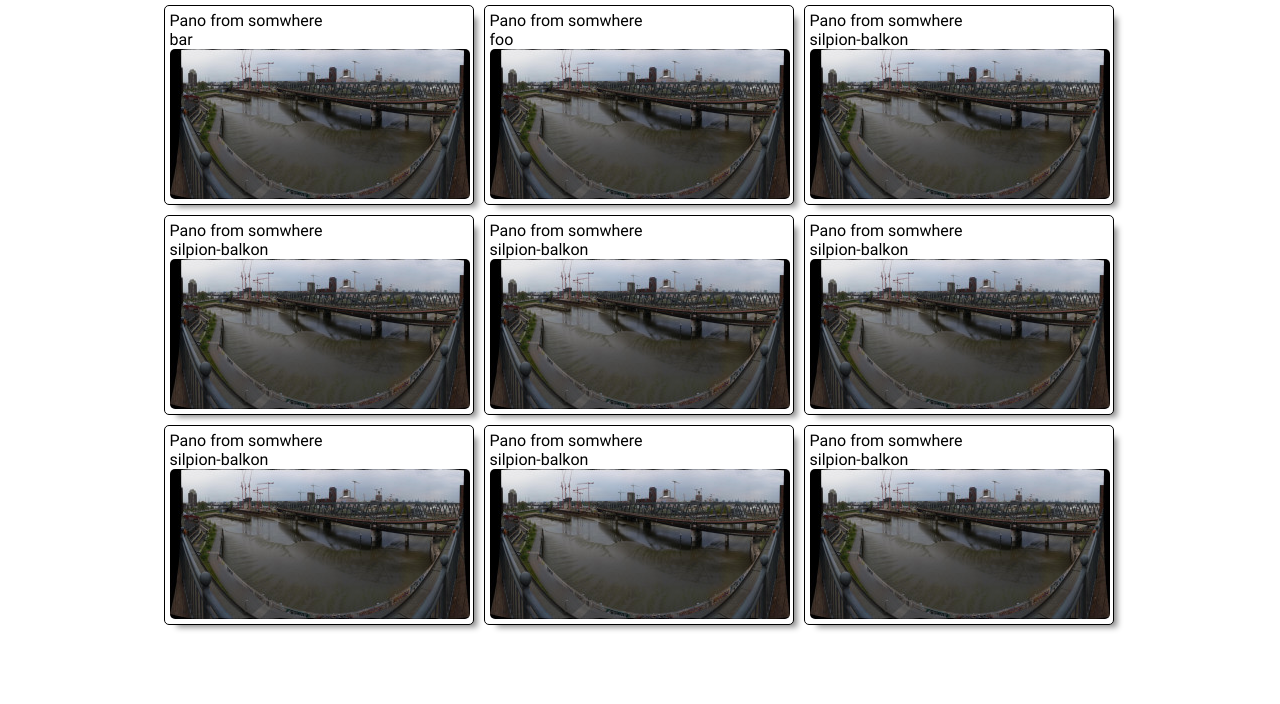
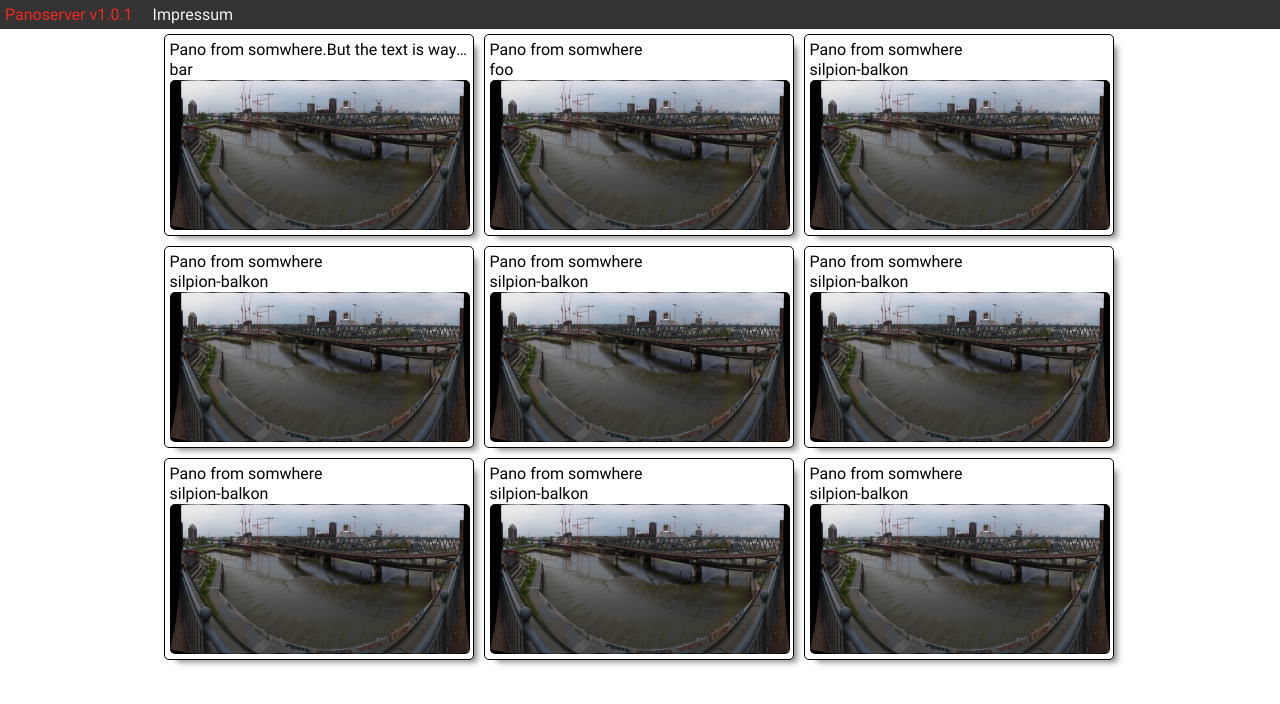
Before and after one commit to zebrajaeger/pano-server, a website: page fe/index.html in a window 1280 px wide. Drawn offline with nearby package versions, Linux system fonts and the light colour scheme; files that its build step writes are made by us from their sources; files whose address does not match are found by name.

Commit message:
[add] equal height and impressum link

```diff
--- a/fe/index.html
+++ b/fe/index.html
@@ -6,12 +6,18 @@
   <meta name="viewport" content="width=device-width, initial-scale=1" />
 </head>
 <body>
+
+<div id="navbar">
+  <div class="navbar-item navbar-title" >Panoserver v1.0.1</div>
+  <a class="navbar-item" href="/impressum">Impressum</a>
+</div>
+
 <div class="root">
 
   <div class="item">
     <a href="/bar">
       <div class="link-content">
-        <div class="pano-title">Pano from somwhere</div>
+        <div class="pano-title">Pano from somwhere.But the text is way too long</div>
         <div class="pano-title">bar</div>
         <img class="preview-image" src="/preview_scaled.jpg.150.jpg"
              alt="Panorama preview">
--- a/fe/style.scss
+++ b/fe/style.scss
@@ -1,4 +1,3 @@
-
 @font-face {
   font-family: "Roboto";
   src: url("/fonts/Roboto-Regular.ttf") format('truetype');
@@ -8,8 +7,8 @@
 
 
 @for $i from 0 to 15 {
-  @media (min-width: #{($i) * 321}px) and (max-width: #{(($i+1) * 321)-1}px){
-    .root{
+  @media (min-width: #{($i) * 321}px) and (max-width: #{(($i+1) * 321)-1}px) {
+    .root {
       z-index: $i;
       width: #{$i * 321}px
     }
@@ -28,6 +27,30 @@ body {
   font-style: normal;
 }
 
+#navbar {
+  overflow: hidden;
+  background-color: #333;
+  display:flex;
+  flex-direction: row;
+  justify-content: left;
+
+  .navbar-item {
+    margin: 5px 0 5px 5px;
+  }
+
+  .navbar-title {
+    color: #f12922;
+    margin-right: 15px;
+  }
+
+  a {
+    color: #f2f2f2;
+    text-decoration: none;
+  }
+}
+
+/* Navbar links */
+
 .root {
   display: flex;
   flex-direction: row;
@@ -45,21 +68,28 @@ body {
   background-color: white;
 
   box-shadow: 8px 7px 6px -5px rgba(0, 0, 0, 0.48);
-}
 
-
-.item a {
+  a {
     color: black;
     text-decoration: none;
+    .pano-title{
+      height: 20px;
+      width: 300px;
+      white-space: nowrap;
+      overflow: hidden;
+      text-overflow: ellipsis;
     }
-
   .preview-image {
     border-radius: 5px;
     width: 300px;
     height: 150px;
   }
+  }
+}
 
-.pano-content {
-  display: flex;
-  flex-direction: column;
-}
+
+//
+//.pano-content {
+//  display: flex;
+//  flex-direction: column;
+//}
```
Also changed, not shown: src/server_thread.js (+10 -0 lines). Lines whose indentation alone changed are shown as unchanged.
